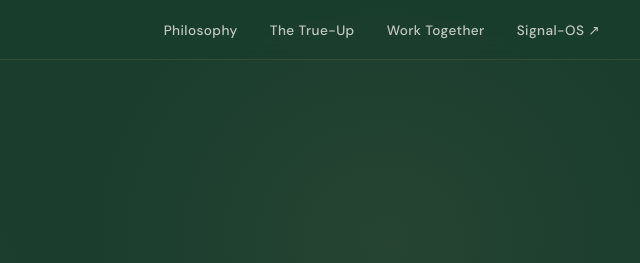
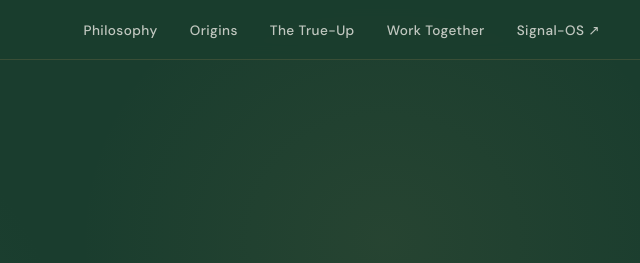
Before and after one commit to 1yBrian/melioristgroup-com, a plain HTML site: page index.html in a window 1280 px wide. Shown: the top 263 px of the page, 640-1280 px from the left. Drawn offline with nearby package versions, Linux system fonts and the light colour scheme.

Commit message:
Add Origins to header nav on all pages
Co-Authored-By: Claude Sonnet 4.6 <noreply@anthropic.com>

```diff
--- a/index.html
+++ b/index.html
@@ -607,6 +607,7 @@ footer {
   <a href="/" class="nav-mark">Meliorist <span>Group</span></a>
   <ul class="nav-links">
     <li><a href="/meliorism">Philosophy</a></li>
+    <li><a href="/origins">Origins</a></li>
     <li><a href="/true-up">The True-Up</a></li>
     <li><a href="/work-with-brian">Work Together</a></li>
     <li><a href="https://signal-os.org" target="_blank" rel="noopener">Signal-OS ↗</a></li>
```
Also changed, not shown: meliorism.html (+1 -0 lines), origins.html (+1 -0 lines), work-with-brian.html (+1 -0 lines), you.html (+1 -0 lines).
